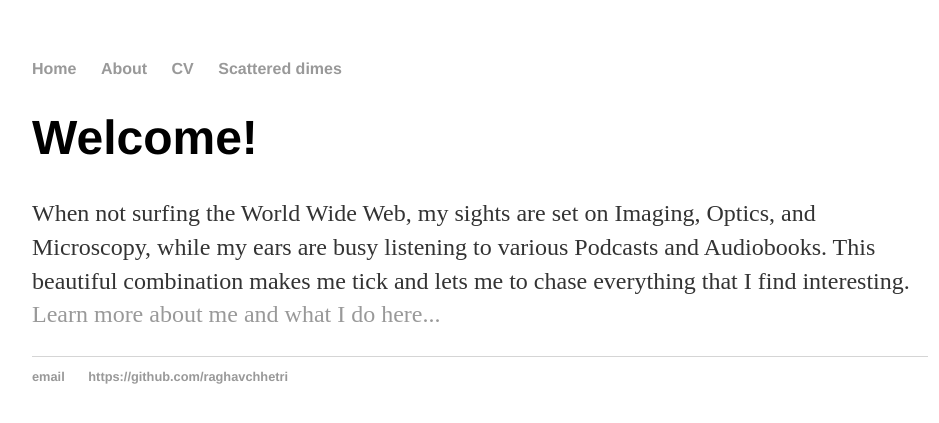
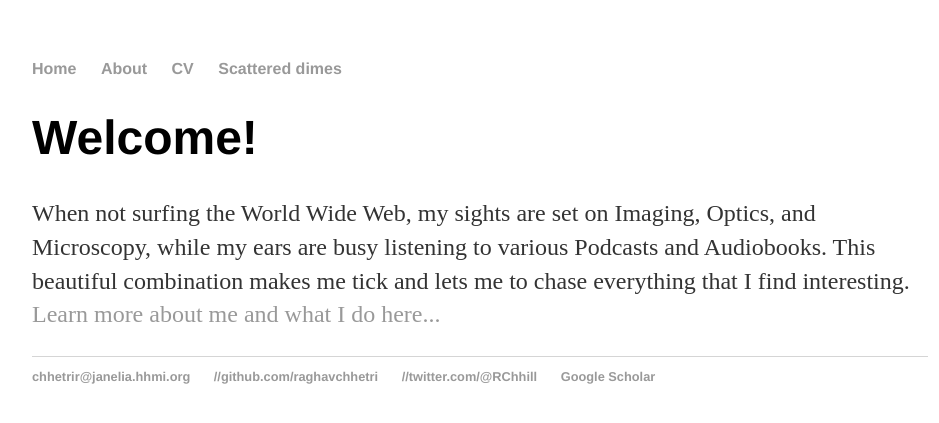
Before and after one commit to raghavchhetri/raghavchhetri.github.io, a Jekyll site: the page built from index.html, in a window 1280 px wide. Shown: the top 423 px of the page, without its empty margins (160-1099 px from the left). Built offline with Jekyll 4.4.1, drawn with Linux system fonts in a browser that asks for light colours.

Commit message:
Update default.html

```diff
--- a/_layouts/default.html
+++ b/_layouts/default.html
@@ -21,8 +21,10 @@
 		</div><!-- /.container -->
 		<footer>
     		<ul>
-        		<li><a href="mailto:Raghavchhetri@gmail.com">email</a></li>
-        		<li><a href="https://github.com/raghavchhetri">https://github.com/raghavchhetri</a></li>
+        		<li><a href="mailto:chhetrir@janelia.hhmi.org">chhetrir@janelia.hhmi.org</a></li>
+        		<li><a href="https://github.com/raghavchhetri">//github.com/raghavchhetri</a></li>
+			<li><a href="https://twitter.com/RChhill">//twitter.com/@RChhill</a></li>
+			<li><a href="https://scholar.google.com/citations?user=HSDpEAkAAAAJ&hl=en">Google Scholar</a></li>
 			</ul>
 		</footer>
 	</body>
```
